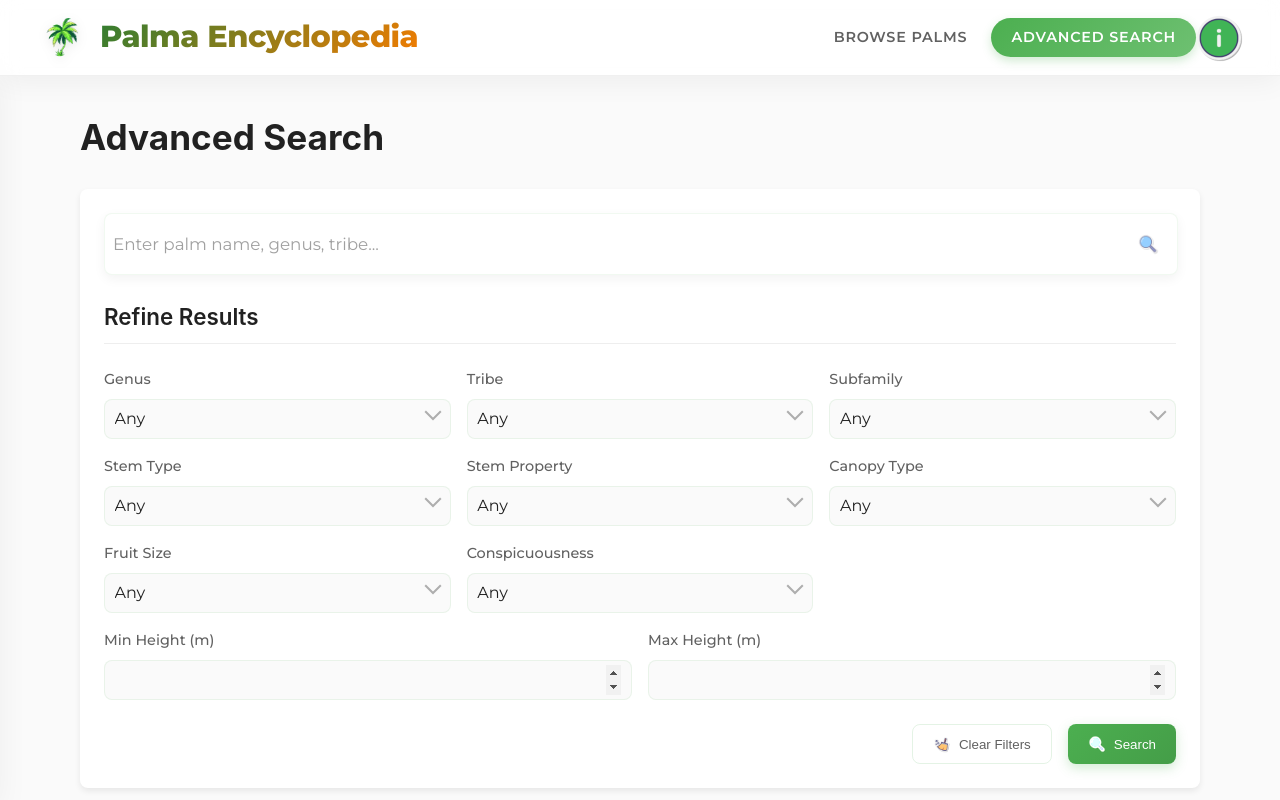
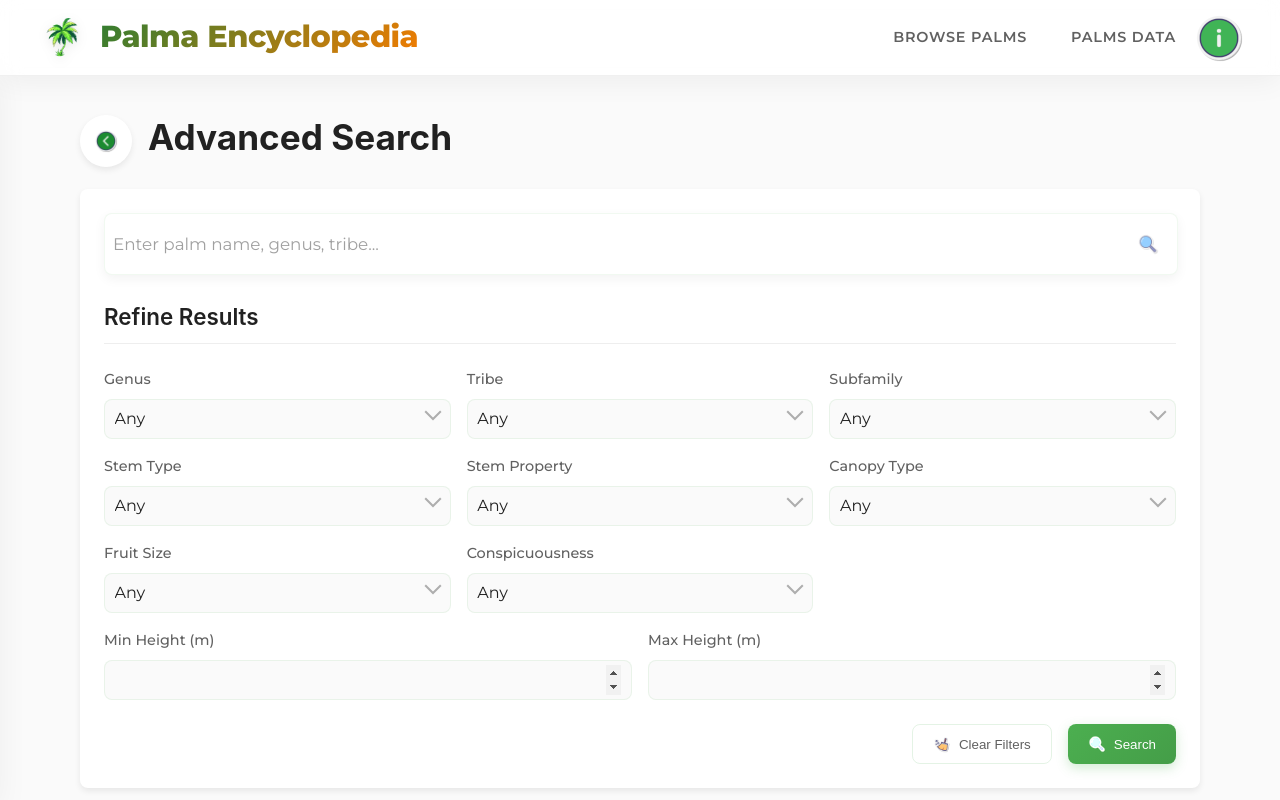
Before and after one commit to kitsuiwebster/palma-project, an Angular app: page /palms/search in a window 1280 px wide. Built offline with nearby package versions, Linux system fonts and the light colour scheme.

Commit message:
feat: advanced search back button

```diff
--- a/src/app/app.routes.ts
+++ b/src/app/app.routes.ts
@@ -32,6 +32,10 @@ export const routes: Routes = [
     loadComponent: () => import('./pages/photos-credits/photos-credits.component').then(c => c.PhotosCreditsComponent)
   },
   {
+    path: 'references',
+    loadComponent: () => import('./pages/references/references.component').then(c => c.ReferencesComponent)
+  },
+  {
     path: '**',
     redirectTo: 'palms'
   }
--- a/src/app/core/components/header/header.component.html
+++ b/src/app/core/components/header/header.component.html
@@ -13,8 +13,8 @@
       <a class="nav-link" routerLink="/palms" routerLinkActive="active" [routerLinkActiveOptions]="{ exact: true }">
         <span class="nav-text">Browse Palms</span>
       </a>
-      <a class="nav-link" routerLink="/palms/search" routerLinkActive="active">
-        <span class="nav-text">Advanced Search</span>
+      <a class="nav-link" routerLink="/data" routerLinkActive="active">
+        <span class="nav-text">Palms Data</span>
       </a>
       <div class="info-menu-wrapper">
         <button class="icon-button info-button" (click)="toggleInfoMenu()" aria-label="Info Menu">
@@ -24,11 +24,11 @@
         </button>
         <div class="custom-menu info-menu" [class.visible]="isInfoMenuOpen">
           <div class="menu-items">
-            <a class="menu-item" routerLink="/data" (click)="toggleInfoMenu()">
-              <span>Palms Data</span>
-            </a>
             <a class="menu-item" routerLink="/photos-credits" (click)="toggleInfoMenu()">
               <span>Photograph Credits</span>
+            </a>
+            <a class="menu-item" routerLink="/references" (click)="toggleInfoMenu()">
+              <span>References</span>
             </a>
           </div>
         </div>
@@ -72,6 +72,12 @@
         </span>
         <span class="mobile-nav-text">Photograph Credits</span>
       </a>
+      <a class="mobile-nav-link" routerLink="/references" routerLinkActive="active" (click)="toggleMenu()">
+        <span class="icon-wrapper mobile-nav-icon">
+          <img src="assets/icons/info.png" alt="References icon" class="custom-icon">
+        </span>
+        <span class="mobile-nav-text">References</span>
+      </a>
     </nav>
   </div>
 </div>
--- a/src/app/pages/palm-data/palm-data.component.html
+++ b/src/app/pages/palm-data/palm-data.component.html
@@ -2,7 +2,7 @@
   <div class="container">
     <!-- Section Header -->
     <div class="palm-data-header">
-      <h1>Palm Database</h1>
+      <h1>Palms Data</h1>
       <p class="subtitle">Comprehensive exploration of PalmTraits 1.0 dataset enriched with GBIF, iNaturalist and POWO</p>
 
       <!-- Global Statistics -->
--- a/src/app/pages/palm-data/palm-data.component.scss
+++ b/src/app/pages/palm-data/palm-data.component.scss
@@ -1006,4 +1006,35 @@
       }
     }
   }
+.icon-button {
+  position: relative;
+  background: white;
+  border: none;
+  width: 52px;
+  height: 52px;
+  border-radius: 50%;
+  display: flex;
+  align-items: center;
+  justify-content: center;
+  cursor: pointer;
+  box-shadow: $box-shadow-light;
+  transition: $transition-standard;
+  margin-bottom: $spacing-unit * 2;
+
+  &:hover {
+    transform: translateY(-2px);
+    box-shadow: $box-shadow-medium;
+  }
+
+  .icon-wrapper {
+    display: flex;
+    align-items: center;
+    justify-content: center;
+
+    .custom-icon {
+      width: 24px;
+      height: 24px;
+    }
+  }
 }
+}
--- a/src/app/pages/palm-list/palm-list.component.html
+++ b/src/app/pages/palm-list/palm-list.component.html
@@ -13,6 +13,9 @@
         </span>
       </button>
     </div>
+    <button mat-button color="primary" [routerLink]="'/palms/search'">
+      Advanced Search
+    </button>
   </div>
 
   <!-- Bannière de résultats de recherche -->
--- a/src/app/pages/palm-search/palm-search.component.html
+++ b/src/app/pages/palm-search/palm-search.component.html
@@ -1,5 +1,10 @@
 <div class="search-container">
     <div class="search-header">
+        <button class="icon-button" routerLink="/palms">
+          <span class="icon-wrapper">
+            <img src="assets/icons/back.png" alt="Back icon" class="custom-icon">
+          </span>
+        </button>
         <h1>Advanced Search</h1>
 
         <form [formGroup]="searchForm" (ngSubmit)="onSearch()" class="search-form">
--- a/src/app/pages/palm-search/palm-search.component.scss
+++ b/src/app/pages/palm-search/palm-search.component.scss
@@ -13,6 +13,15 @@
 .search-header {
   margin-bottom: $spacing-unit * 4;
   animation: fadeInUp 0.6s ease-out forwards;
+
+  .icon-button, h1 {
+    display: inline-block;
+    vertical-align: middle;
+  }
+
+  .icon-button {
+    margin-right: $spacing-unit * 2;
+  }
 
   h1 {
     font-size: 2.2rem;
@@ -592,3 +601,67 @@
     transform: translateY(0);
   }
 }
+
+.icon-button {
+  position: relative;
+  background: white;
+  border: none;
+  width: 52px;
+  height: 52px;
+  border-radius: 50%;
+  display: flex;
+  align-items: center;
+  justify-content: center;
+  cursor: pointer;
+  box-shadow: $box-shadow-light;
+  transition: $transition-standard;
+  margin-bottom: $spacing-unit * 2;
+
+  &:hover {
+    transform: translateY(-2px);
+    box-shadow: $box-shadow-medium;
+  }
+
+  .icon-wrapper {
+    display: flex;
+    align-items: center;
+    justify-content: center;
+
+    .custom-icon {
+      width: 24px;
+      height: 24px;
+    }
+  }
+}
+
+.icon-button {
+  position: relative;
+  background: white;
+  border: none;
+  width: 52px;
+  height: 52px;
+  border-radius: 50%;
+  display: flex;
+  align-items: center;
+  justify-content: center;
+  cursor: pointer;
+  box-shadow: $box-shadow-light;
+  transition: $transition-standard;
+  margin-bottom: $spacing-unit * 2;
+
+  &:hover {
+    transform: translateY(-2px);
+    box-shadow: $box-shadow-medium;
+  }
+
+  .icon-wrapper {
+    display: flex;
+    align-items: center;
+    justify-content: center;
+
+    .custom-icon {
+      width: 24px;
+      height: 24px;
+    }
+  }
+}
```
